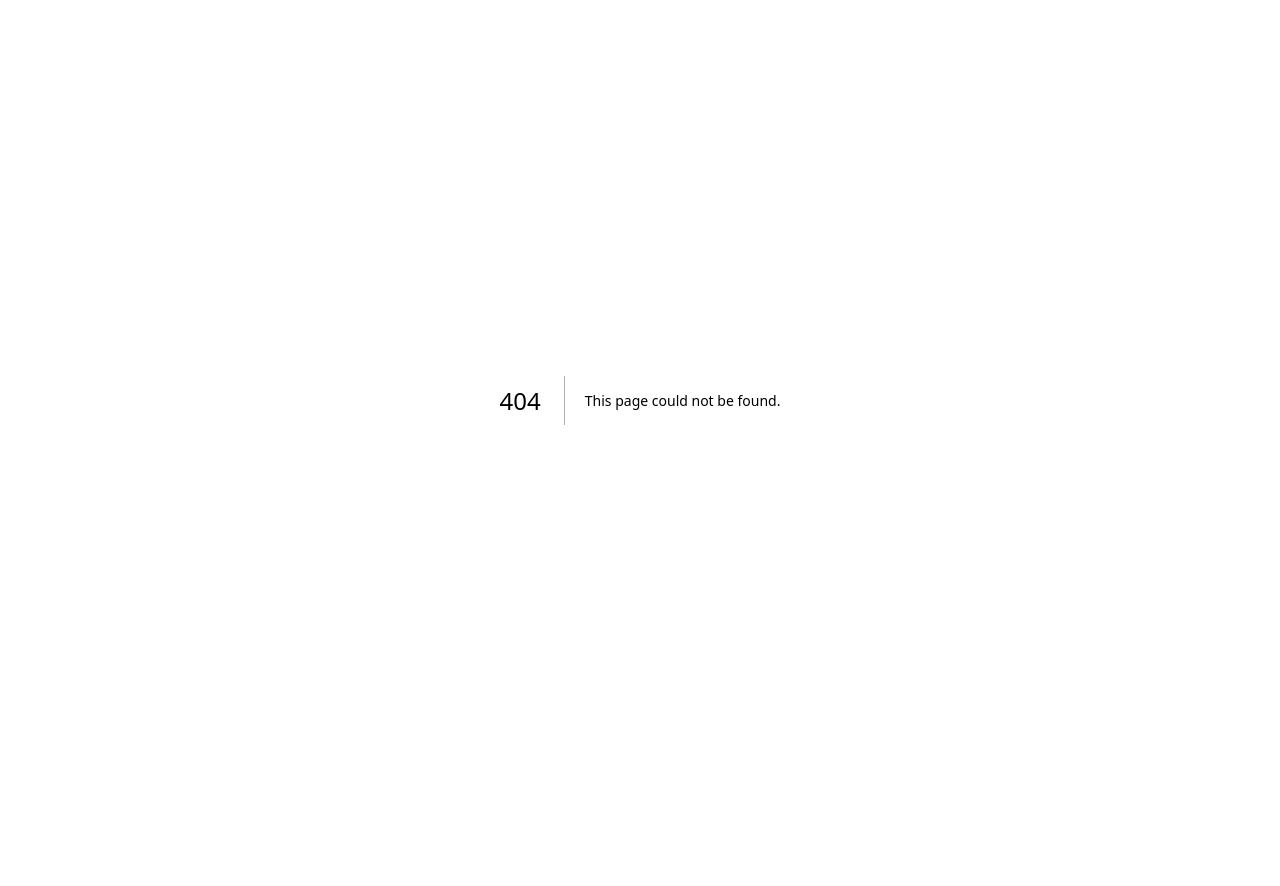
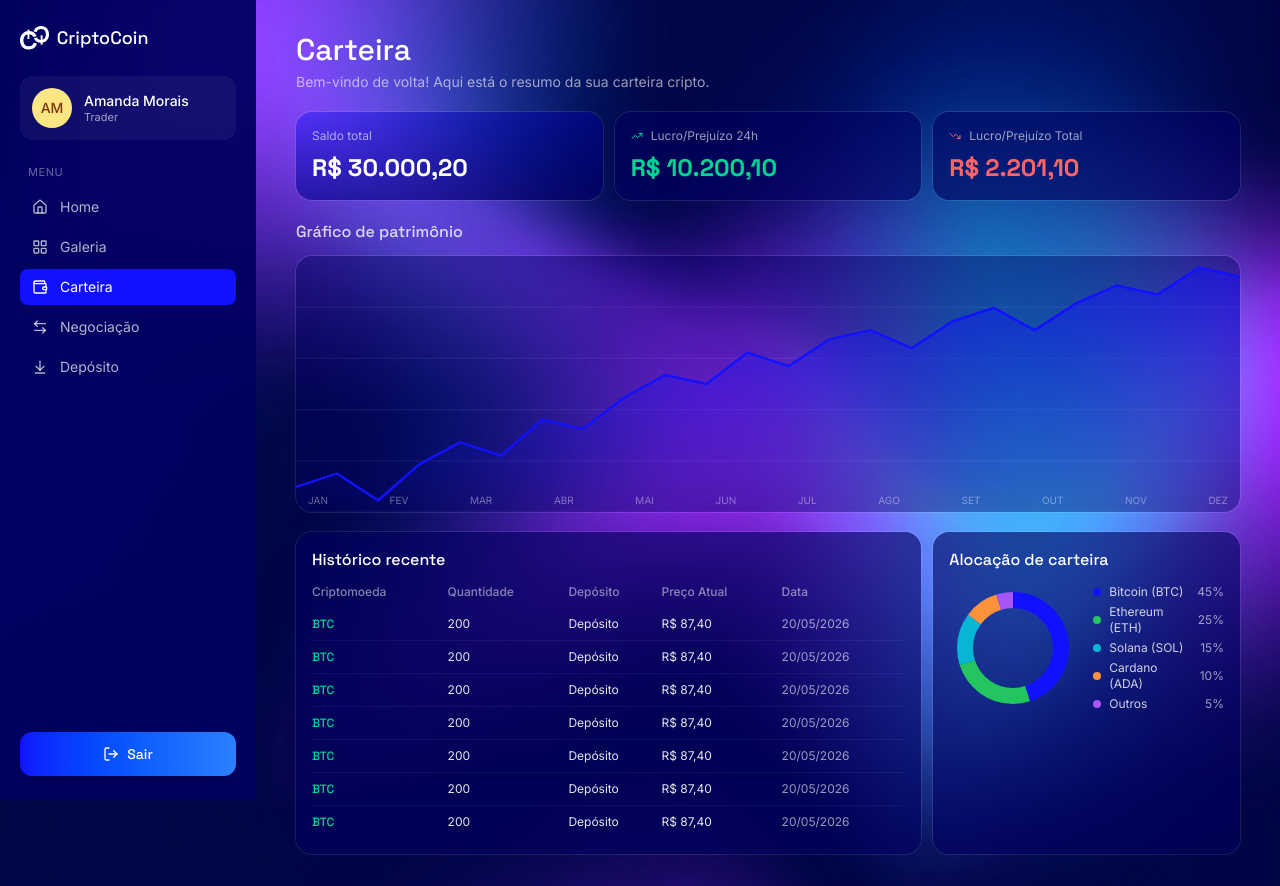
Before and after one commit to igorspinola/crypto-earlybirds, a Next.js app in the folder frontend/: page /carteira in a window 1280 px wide. Before the commit this address had no page. Before the commit the page ends 800 px from the top, so only its background shows below. Built offline with nearby package versions, Linux system fonts and the light colour scheme.

Commit message:
feat: tela de carteira com stats, gráfico, alocação e histórico

```diff
--- /dev/null
+++ b/frontend/src/app/(trader)/carteira/page.tsx
@@ -0,0 +1,50 @@
+import { AllocationDonut } from "@/components/features/trader/AllocationDonut";
+import { HistoryTable } from "@/components/features/trader/HistoryTable";
+import { PortfolioChart } from "@/components/features/trader/PortfolioChart";
+import { StatCard } from "@/components/features/trader/StatCard";
+import { formatBrl } from "@/lib/mock-coins";
+
+export default function CarteiraPage() {
+  return (
+    <div className="flex flex-col gap-5">
+      <div className="flex flex-col gap-1">
+        <h1 className="font-display text-2xl font-medium md:text-3xl">Carteira</h1>
+        <p className="text-sm text-white/60">
+          Bem-vindo de volta! Aqui está o resumo da sua carteira cripto.
+        </p>
+      </div>
+
+      <div className="grid grid-cols-1 gap-3 md:grid-cols-3">
+        <StatCard
+          label="Saldo total"
+          value={formatBrl(30000.2)}
+          variant="primary"
+        />
+        <StatCard
+          label="Lucro/Prejuízo 24h"
+          value={formatBrl(10200.1)}
+          trend="up"
+        />
+        <StatCard
+          label="Lucro/Prejuízo Total"
+          value={formatBrl(2201.1)}
+          trend="down"
+        />
+      </div>
+
+      <section className="flex flex-col gap-3">
+        <h2 className="font-display text-sm font-medium text-white/80 md:text-base">
+          Gráfico de patrimônio
+        </h2>
+        <PortfolioChart />
+      </section>
+
+      <div className="grid grid-cols-1 gap-3 md:grid-cols-3">
+        <div className="md:col-span-2">
+          <HistoryTable />
+        </div>
+        <AllocationDonut />
+      </div>
+    </div>
+  );
+}
--- /dev/null
+++ b/frontend/src/components/features/trader/AllocationDonut.tsx
@@ -0,0 +1,62 @@
+type Slice = {
+  label: string;
+  value: number;
+  color: string;
+};
+
+const SLICES: Slice[] = [
+  { label: "Bitcoin (BTC)", value: 45, color: "#1111ff" },
+  { label: "Ethereum (ETH)", value: 25, color: "#22c55e" },
+  { label: "Solana (SOL)", value: 15, color: "#06b6d4" },
+  { label: "Cardano (ADA)", value: 10, color: "#fb923c" },
+  { label: "Outros", value: 5, color: "#a855f7" },
+];
+
+export function AllocationDonut() {
+  const total = SLICES.reduce((s, x) => s + x.value, 0);
+  const R = 60;
+  const C = 2 * Math.PI * R;
+  let offset = 0;
+
+  return (
+    <div className="flex flex-col gap-3 rounded-2xl bg-brand-blue-dark/60 p-4 ring-1 ring-white/10 backdrop-blur-sm">
+      <h3 className="font-display text-sm font-medium md:text-base">
+        Alocação de carteira
+      </h3>
+      <div className="flex items-center gap-4">
+        <svg viewBox="-80 -80 160 160" className="h-32 w-32 -rotate-90">
+          {SLICES.map((s) => {
+            const len = (s.value / total) * C;
+            const el = (
+              <circle
+                key={s.label}
+                r={R}
+                cx={0}
+                cy={0}
+                fill="none"
+                stroke={s.color}
+                strokeWidth={20}
+                strokeDasharray={`${len} ${C - len}`}
+                strokeDashoffset={-offset}
+              />
+            );
+            offset += len;
+            return el;
+          })}
+        </svg>
+        <ul className="flex flex-1 flex-col gap-1 text-xs">
+          {SLICES.map((s) => (
+            <li key={s.label} className="flex items-center gap-2">
+              <span
+                className="h-2 w-2 shrink-0 rounded-full"
+                style={{ background: s.color }}
+              />
+              <span className="text-white/80">{s.label}</span>
+              <span className="ml-auto text-white/60">{s.value}%</span>
+            </li>
+          ))}
+        </ul>
+      </div>
+    </div>
+  );
+}
--- /dev/null
+++ b/frontend/src/components/features/trader/HistoryTable.tsx
@@ -0,0 +1,53 @@
+import { formatBrl } from "@/lib/mock-coins";
+
+type Row = {
+  symbol: string;
+  type: "Depósito" | "Compra" | "Venda";
+  qty: number;
+  price: number;
+  date: string;
+};
+
+const ROWS: Row[] = Array.from({ length: 7 }, () => ({
+  symbol: "BTC",
+  type: "Depósito",
+  qty: 200,
+  price: 87.4,
+  date: "20/05/2026",
+}));
+
+export function HistoryTable() {
+  return (
+    <div className="flex flex-col gap-3 rounded-2xl bg-brand-blue-dark/60 p-4 ring-1 ring-white/10 backdrop-blur-sm">
+      <h3 className="font-display text-sm font-medium md:text-base">
+        Histórico recente
+      </h3>
+      <div className="overflow-x-auto">
+        <table className="w-full min-w-[420px] text-left text-xs">
+          <thead>
+            <tr className="text-white/50">
+              <th className="pb-2 font-medium">Criptomoeda</th>
+              <th className="pb-2 font-medium">Quantidade</th>
+              <th className="pb-2 font-medium">Depósito</th>
+              <th className="pb-2 font-medium">Preço Atual</th>
+              <th className="pb-2 font-medium">Data</th>
+            </tr>
+          </thead>
+          <tbody className="divide-y divide-white/5">
+            {ROWS.map((r, i) => (
+              <tr key={i} className="text-white/90">
+                <td className="py-2 font-display font-medium text-emerald-400">
+                  {r.symbol}
+                </td>
+                <td className="py-2">{r.qty}</td>
+                <td className="py-2">{r.type}</td>
+                <td className="py-2">{formatBrl(r.price)}</td>
+                <td className="py-2 text-white/60">{r.date}</td>
+              </tr>
+            ))}
+          </tbody>
+        </table>
+      </div>
+    </div>
+  );
+}
--- /dev/null
+++ b/frontend/src/components/features/trader/PortfolioChart.tsx
@@ -0,0 +1,63 @@
+const POINTS = [
+  35, 38, 32, 40, 45, 42, 50, 48, 55, 60, 58, 65, 62, 68, 70, 66, 72, 75, 70,
+  76, 80, 78, 84, 82,
+];
+
+const MONTHS = ["JAN", "FEV", "MAR", "ABR", "MAI", "JUN", "JUL", "AGO", "SET", "OUT", "NOV", "DEZ"];
+
+export function PortfolioChart() {
+  const max = Math.max(...POINTS);
+  const min = Math.min(...POINTS);
+  const range = max - min;
+
+  const W = 700;
+  const H = 220;
+  const stepX = W / (POINTS.length - 1);
+
+  const pts = POINTS.map((v, i) => {
+    const x = i * stepX;
+    const y = H - ((v - min) / range) * (H - 20) - 10;
+    return [x, y] as const;
+  });
+
+  const linePath = pts
+    .map(([x, y], i) => `${i === 0 ? "M" : "L"}${x.toFixed(1)},${y.toFixed(1)}`)
+    .join(" ");
+
+  const areaPath = `${linePath} L${W},${H} L0,${H} Z`;
+
+  return (
+    <div className="relative h-48 w-full overflow-hidden rounded-2xl bg-brand-blue-dark/40 ring-1 ring-white/10 md:h-64">
+      <svg
+        viewBox={`0 0 ${W} ${H}`}
+        preserveAspectRatio="none"
+        className="h-full w-full"
+      >
+        <defs>
+          <linearGradient id="area-fill" x1="0" y1="0" x2="0" y2="1">
+            <stop offset="0%" stopColor="#1111ff" stopOpacity="0.5" />
+            <stop offset="100%" stopColor="#1111ff" stopOpacity="0" />
+          </linearGradient>
+        </defs>
+        {Array.from({ length: 5 }, (_, i) => (
+          <line
+            key={i}
+            x1={0}
+            x2={W}
+            y1={(H / 5) * (i + 1)}
+            y2={(H / 5) * (i + 1)}
+            stroke="rgba(255,255,255,0.06)"
+            strokeWidth={1}
+          />
+        ))}
+        <path d={areaPath} fill="url(#area-fill)" />
+        <path d={linePath} fill="none" stroke="#1111ff" strokeWidth={2} />
+      </svg>
+      <div className="pointer-events-none absolute inset-x-0 bottom-1 flex justify-between px-3 text-[10px] text-white/40">
+        {MONTHS.map((m) => (
+          <span key={m}>{m}</span>
+        ))}
+      </div>
+    </div>
+  );
+}
--- /dev/null
+++ b/frontend/src/components/features/trader/StatCard.tsx
@@ -0,0 +1,43 @@
+import { TrendingDown, TrendingUp } from "lucide-react";
+
+type StatCardProps = {
+  label: string;
+  value: string;
+  trend?: "up" | "down" | null;
+  variant?: "default" | "primary";
+};
+
+export function StatCard({
+  label,
+  value,
+  trend = null,
+  variant = "default",
+}: StatCardProps) {
+  const isPrimary = variant === "primary";
+  return (
+    <div
+      className={`flex flex-col gap-2 rounded-2xl p-4 ring-1 ring-white/10 ${
+        isPrimary
+          ? "bg-gradient-to-br from-brand-blue-light/40 to-brand-blue-dark/80"
+          : "bg-brand-blue-dark/60 backdrop-blur-sm"
+      }`}
+    >
+      <span className="flex items-center gap-2 text-xs text-white/60">
+        {trend === "up" && <TrendingUp className="h-3 w-3 text-emerald-400" />}
+        {trend === "down" && <TrendingDown className="h-3 w-3 text-red-400" />}
+        {label}
+      </span>
+      <span
+        className={`font-display text-xl font-bold md:text-2xl ${
+          trend === "up"
+            ? "text-emerald-400"
+            : trend === "down"
+              ? "text-red-400"
+              : "text-white"
+        }`}
+      >
+        {value}
+      </span>
+    </div>
+  );
+}
```
